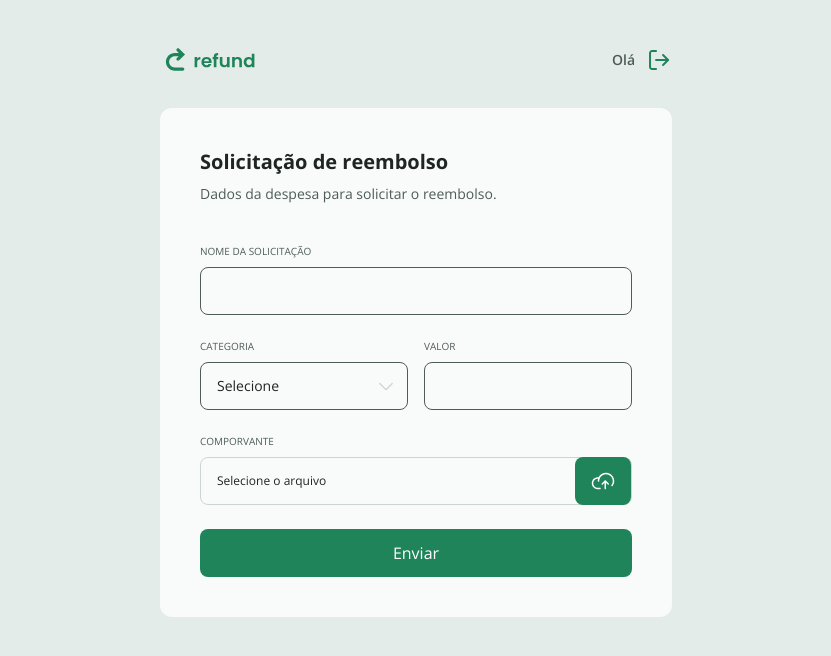
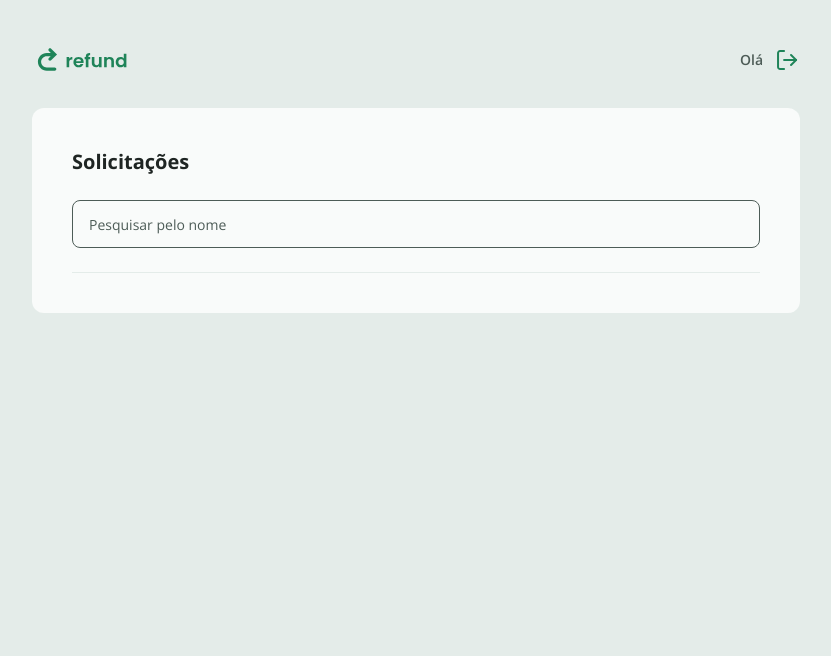
Before and after one commit to IGdotnet/Refund-web, a React (Vite) app in the folder refund-web/: page / in a window 1280 px wide. Shown: the top 656 px of the page, without its empty margins (224-1055 px from the left). Built offline with nearby package versions, Linux system fonts and the light colour scheme.

Commit message:
Manager Routes

```diff
--- /dev/null
+++ b/refund-web/src/pages/Dashboard.tsx
@@ -0,0 +1,20 @@
+import { Input } from "../components/Input"
+import React, { useState } from "react"
+
+export function Dashboard() {
+    const [name, setName] = useState("")
+
+    function fetchRefounds(e: React.FormEvent) {
+        e.preventDefault()
+        console.log(name)
+    }
+
+    return (
+        <div className="bg-gray-500 rounded-xl p-10 md:min-w-[768px]">
+            <h1 className="text-gray-100 font-bold text-xl flex-1">Solicitações</h1>
+            <form className="flex flex-1 items-center justify-between pb-6 border-b-[1px] border-b-gray-400 md:flex-row gap-2 mt-6" onSubmit={fetchRefounds}>
+                <Input required placeholder="Pesquisar pelo nome" onChange={(e) => setName(e.target.value)}/>
+            </form>
+        </div>
+    )
+}
--- /dev/null
+++ b/refund-web/src/routes/ManagerRoutes.tsx
@@ -0,0 +1,18 @@
+import { Routes, Route } from "react-router";
+
+import { AppLayout } from "../components/AppLayout";
+
+import { Dashboard } from "../pages/Dashboard";
+import { NotFound } from "../pages/NotFound";
+
+export function ManagerRoutes() {
+    return (
+        <Routes>
+            <Route path="/" element={<AppLayout />}>
+                <Route path="/" element={<Dashboard/>}/>
+            </Route>
+
+            <Route path="*" element={<NotFound/>}/>
+        </Routes>
+    )
+}
--- a/refund-web/src/routes/index.tsx
+++ b/refund-web/src/routes/index.tsx
@@ -3,11 +3,12 @@ import { BrowserRouter } from "react-router";
 import { AuthRoutes } from "./AuthRoutes";
 
 import { EmployeeRoutes } from "./EmployeeRoutes";
+import { ManagerRoutes } from "./ManagerRoutes";
 
 export function Routes() {
     return (
         <BrowserRouter>
-            <EmployeeRoutes />
+            <ManagerRoutes />
         </BrowserRouter>
     )
 }
```
